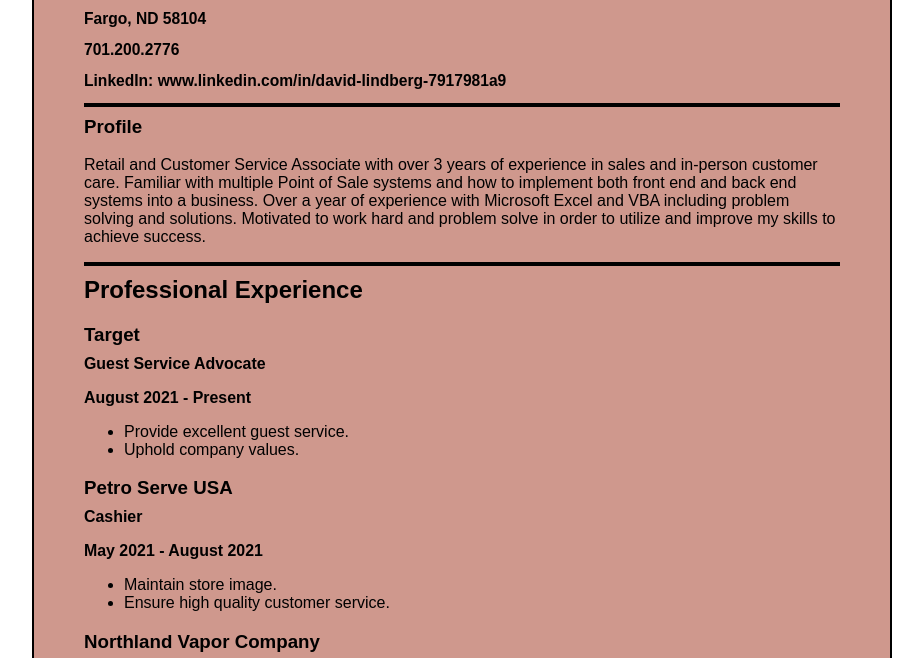
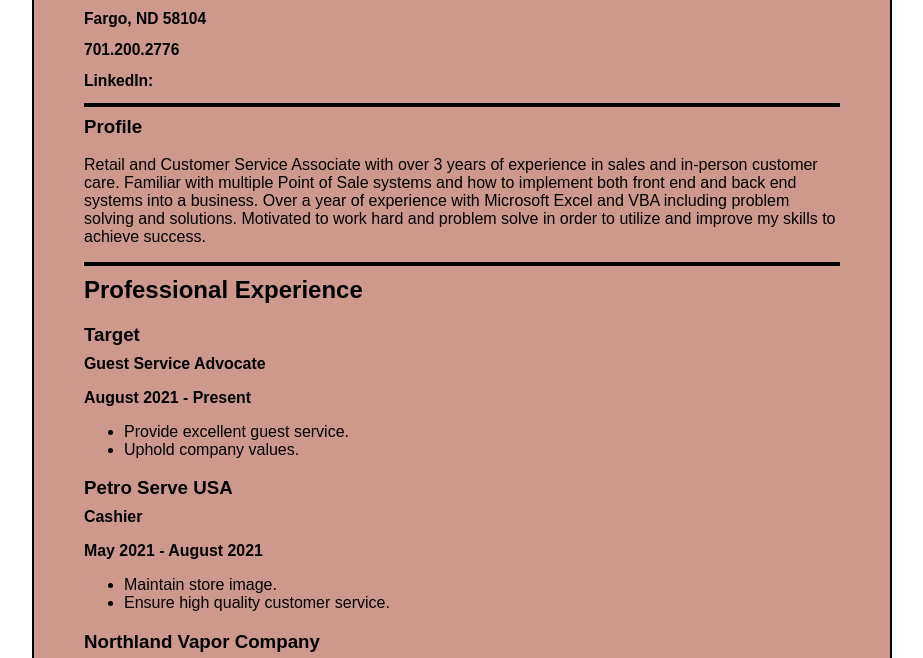
Before and after one commit to TheDaveWave/eda_resume_challenge, a plain HTML site: page index.html in a window 1280 px wide. Shown: the part 137-795 px from the top of the page, without its empty margins (178-1101 px from the left). Drawn offline with Linux system fonts and the light colour scheme.

Commit message:
Update index.html

```diff
--- a/index.html
+++ b/index.html
@@ -14,7 +14,7 @@
           <h2>3202 20th St S. Apt #103</h2>
           <h2>Fargo, ND 58104</h2>
           <h2>701.200.2776</h2>
-          <h2>LinkedIn: <a href="www.linkedin.com/in/david-lindberg-7917981a9">www.linkedin.com/in/david-lindberg-7917981a9</a></h2>
+          <h2>LinkedIn: <link href="www.linkedin.com/in/david-lindberg-7917981a9"></h2>
         </div>
       </div>
        <hr>
```
